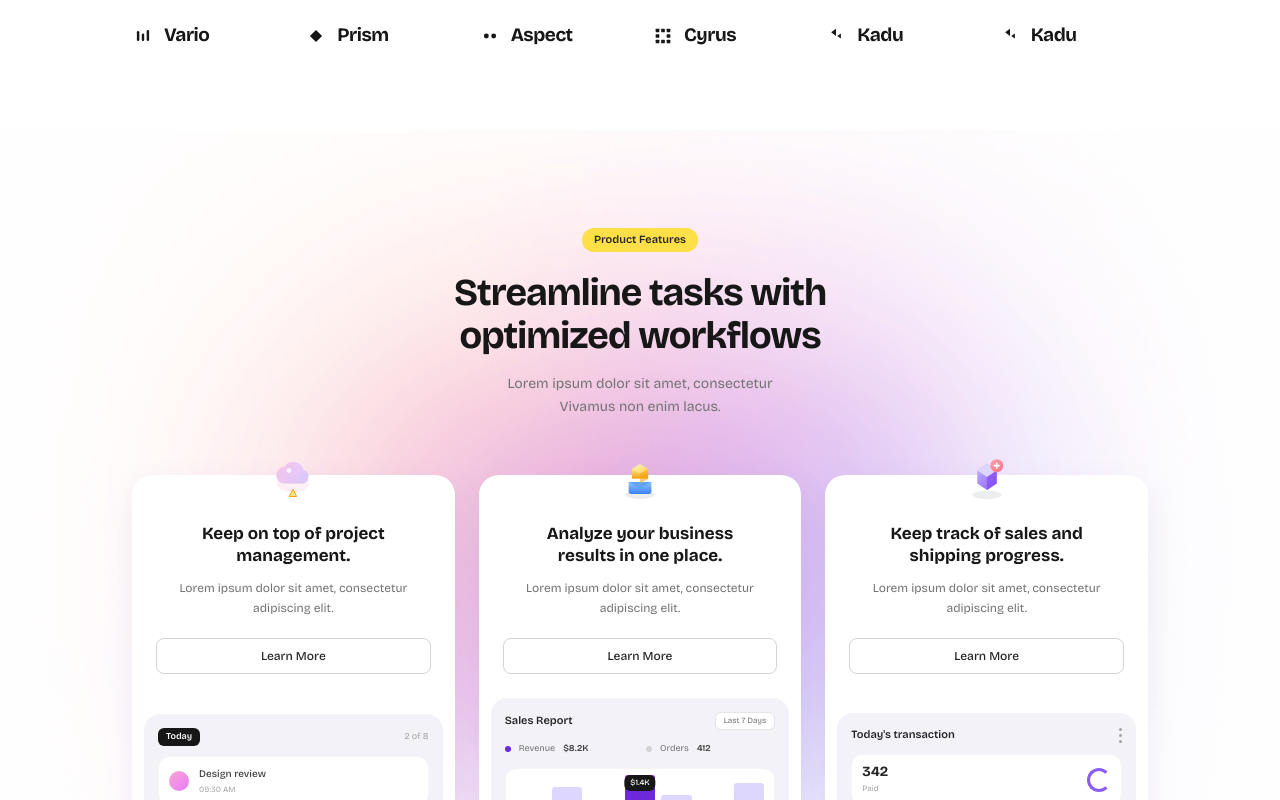
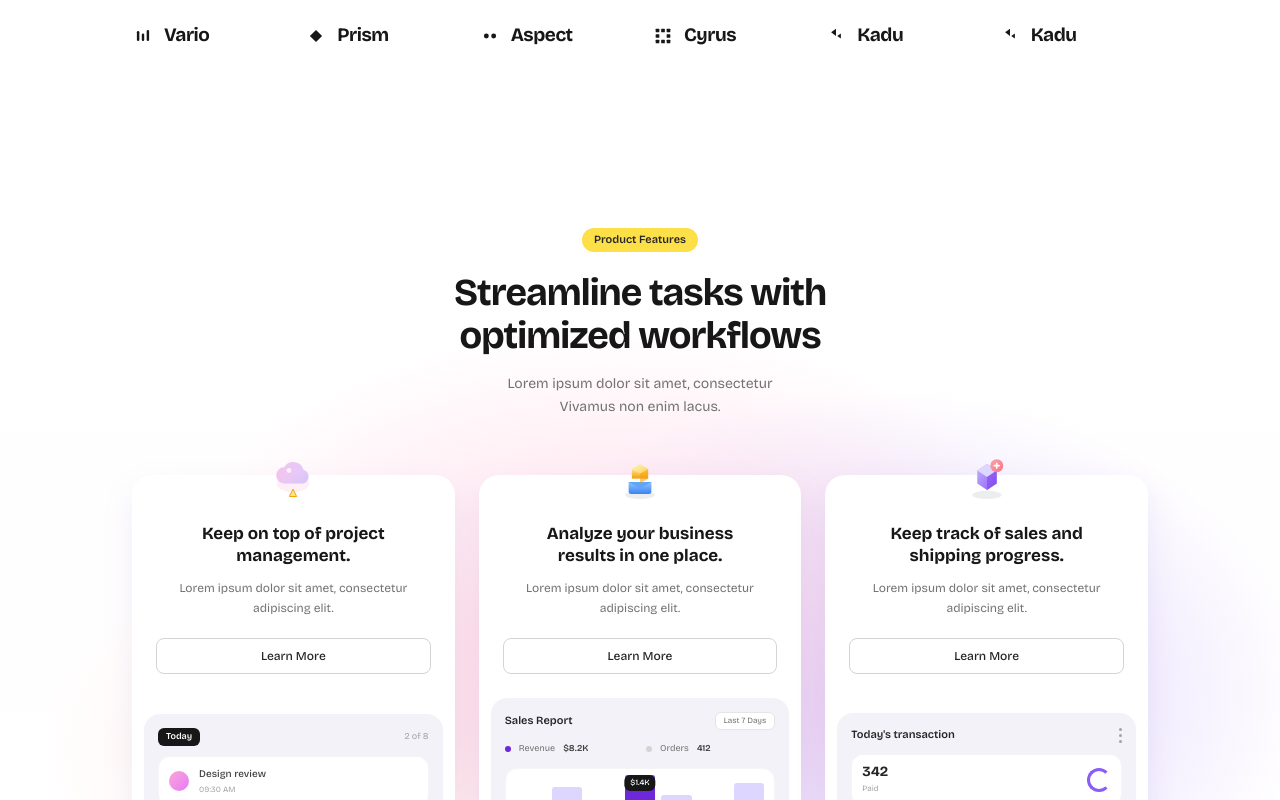
Before and after one commit to priyansh-kevalon/Otake-Website-Design, a React (Vite) app in the folder Otake-Frontend/: page / in a window 1280 px wide. Shown: the part 1220-2020 px from the top of the page. Built offline with nearby package versions, Linux system fonts and the light colour scheme.

Commit message:
feat: update ProductFeatures section styles with new background gradients

```diff
--- a/Otake-Frontend/src/components/sections/ProductFeatures.jsx
+++ b/Otake-Frontend/src/components/sections/ProductFeatures.jsx
@@ -265,7 +265,6 @@ const FEATURES = [
 function ProductFeatures() {
   return (
     <section id="features" className="otake-features w-full scroll-mt-6">
-      <div className="pointer-events-none absolute inset-0 -z-10 bg-white/60" />
       <div className="mx-auto max-w-[1080px] px-6 py-16 sm:px-8 lg:py-24">
         <div className="mx-auto max-w-[640px] text-center">
           <span className="inline-block rounded-full bg-yellow-300 px-3 py-1 text-[12px] font-semibold text-neutral-800 sm:text-[11px]">
--- a/Otake-Frontend/src/index.css
+++ b/Otake-Frontend/src/index.css
@@ -56,11 +56,24 @@
 
 .otake-features {
   position: relative;
-  background-color: #fffefe;
-  background-image: url('/images/d1fe3dc834f994ffc47862f9a88755386a7dcb6c (2).png');
-  background-size: cover;
-  background-position: center 50%;
-  background-repeat: no-repeat;
+  background-color: #ffffff;
+  background-image:
+    radial-gradient(
+      ellipse 50% 48% at 48% 58%,
+      rgba(255, 211, 229, 0.82) 0%,
+      transparent 72%
+    ),
+    radial-gradient(
+      ellipse 46% 48% at 68% 66%,
+      rgba(211, 196, 255, 0.82) 0%,
+      transparent 74%
+    ),
+    radial-gradient(
+      ellipse 36% 32% at 30% 72%,
+      rgba(255, 228, 226, 0.72) 0%,
+      transparent 74%
+    ),
+    linear-gradient(180deg, #ffffff 0%, #fffefe 52%, #ffffff 100%);
 }
 
 .otake-growth {
```
